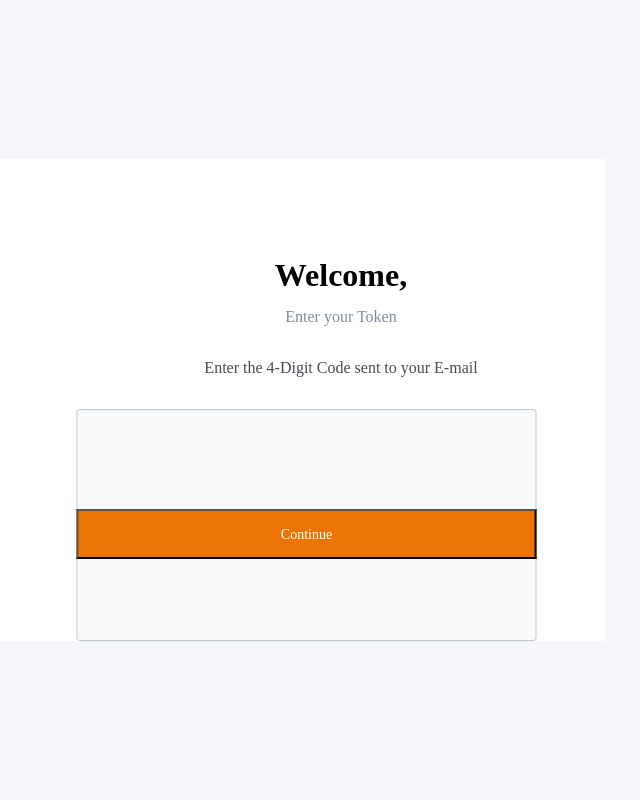
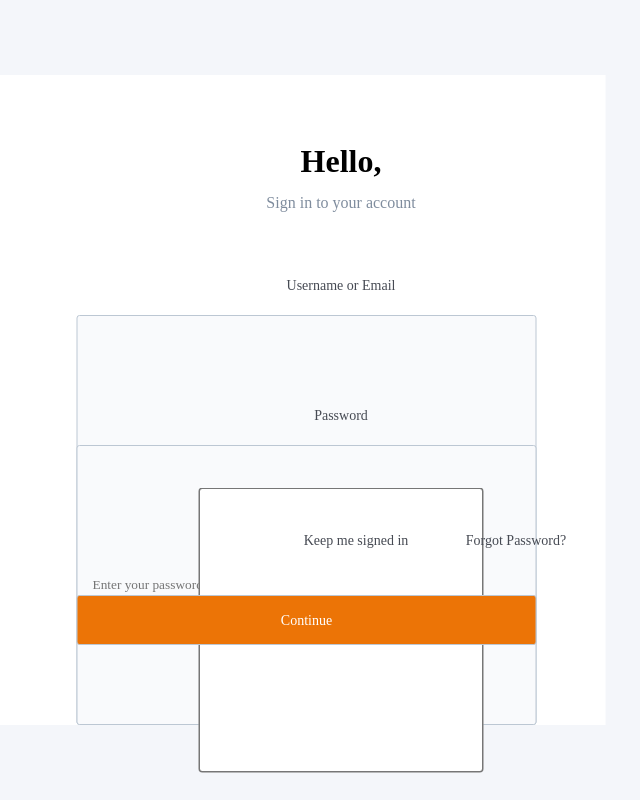
Before and after one commit to skkyfallen/LaundRun, a React (Create React App) app: page / in a window 1280 px wide. Shown: the whole page, without its empty margins (339-979 px from the left). Built offline with nearby package versions, Linux system fonts and the light colour scheme.

Commit message:
Finished Admin Account Pages

```diff
--- a/src/App.js
+++ b/src/App.js
@@ -2,11 +2,12 @@ import logo from './logo.svg';
 import './App.css';
 import AdminPassword from "./UserControl/AdminPassword.jsx"
 import AdminToken from "./UserControl/AdminToken.jsx";
+import AdminLogin from "./UserControl/AdminLogin.jsx";
 
 function App() {
   return (
     <div className="App">
-    <AdminToken/>
+    <AdminLogin/>
     </div>
   );
 }
--- a/src/UserControl/AdminLogin.css
+++ b/src/UserControl/AdminLogin.css
@@ -0,0 +1,145 @@
+body {
+    background-color: #f4f6fa;
+    font-family: "Archivo";
+  }
+  * {
+    font-family: "Archivo";
+    box-sizing: border-box;
+    margin: 0;
+    padding: 0;
+    top: 0;
+    left: 0;
+    right: 0;
+    bottom: 0;
+  }
+  .password-container h1 {
+    position: absolute;
+    top: 70px;
+    left: 80px;
+    font-size: 32px;
+    font-weight: 700;
+    line-height: 32px;
+    letter-spacing: 1.1%;
+  }
+  .instruction {
+    color: #021c3e;
+    font-style: normal;
+    font-weight: 500;
+    line-height: 16px;
+    font-family: "Archivo";
+    font-size: 16px;
+    opacity: 0.5;
+    position: absolute;
+    top: 120px;
+    left: 80px;
+  }
+  .password-container {
+    background-color: #ffff;
+    display: flex;
+    align-items: center;
+
+    /* justify-content: center; */
+    position: absolute;
+    width: 609px;
+    height: 650px;
+    top: 50%;
+    left: 50%;
+    transform: translate(-50%, -50%);
+  }
+
+  .password-field {
+    font-family: "Archivo";
+    box-sizing: border-box;
+    position: absolute;
+    top: 240px;
+    left: 80px;
+    background: #f9fafc;
+    border: 1px solid #bcc7d3;
+    border-radius: 3px;
+    padding: 15px;
+    width: 460px;
+    transition: all 0.2s ease-in-out, 0.2s ease-in-out;
+  }
+  .password-field2 {
+    font-family: "Archivo";
+    box-sizing: border-box;
+    position: absolute;
+    top: 370px;
+    left: 80px;
+    background: #f9fafc;
+    border: 1px solid #bcc7d3;
+    border-radius: 3px;
+    padding: 15px;
+    width: 460px;
+    transition: all 0.2s ease-in-out, 0.2s ease-in-out;
+  }
+  .password-txt {
+    position: absolute;
+    top: -40px;
+  }
+  .password-label {
+    color: #464a53;
+    position: absolute;
+    top: 200px;
+    left: 80px;
+    font-size: 14px;
+    font-family: "Archivo";
+    font-style: normal;
+    font-weight: 400;
+    line-height: 22px;
+  }
+  .confirm-label {
+    color: #464a53;
+    position: absolute;
+    top: 330px;
+    left: 80px;
+    font-size: 14px;
+    font-family: "Archivo";
+    font-style: normal;
+    font-weight: 400;
+    line-height: 22px;
+  }
+  .continue-btn3 {
+    font-family: "Archivo";
+    font-style: normal;
+    font-weight: 400;
+    line-height: 15px;
+    font-size: 14px;
+    color: white;
+    position: absolute;
+    width: 460px;
+    background: #ec7406;
+    padding: 16px, 192px;
+    gap: 10px;
+    height: 50px;
+    top: 520px;
+    left: 80px;
+    border: 1px solid #bcc7d3;
+    border-radius: 3px;
+  }
+  .checkbox{
+    position: absolute;
+    top:460px;
+    left:80px;
+    transform:scale(1.5);
+  }
+  .check-text{
+    position: absolute;
+    top:455px;
+    left:110px;
+    color:#464a53;
+    font-size:14px;
+    font-weight:400px;
+    font-style:normal;
+    line-height:22px;
+  }
+  .forgot-text{
+    position: absolute;
+    top:455px;
+    left:430px;
+    color:#464a53;
+    font-size:14px;
+    font-weight:400px;
+    font-style:normal;
+    line-height:22px;
+  }
--- a/src/UserControl/AdminLogin.jsx
+++ b/src/UserControl/AdminLogin.jsx
@@ -0,0 +1,54 @@
+import React from "react";
+import { useState } from "react";
+import "./AdminLogin.css";
+const AdminLogin = () => {
+  const [values, setValues] = useState({
+    username: "",
+    password: "",
+  });
+  const handleUsernameChange = (event) => {
+    setValues({ ...values, username: event.target.value });
+  };
+  const handlePasswordChange = (event) => {
+    setValues({ ...values, Password: event.target.value });
+  };
+  const handleContinueClick = (event) => {
+    event.preventDefault();
+  };
+  return (
+    <div class="main">
+      <section className="password-container">
+        <h1 className="welcome">Hello,</h1>
+        <p className="instruction">Sign in to your account</p>
+        <form className="password-form">
+          <p className="password-label">Username or Email</p>
+          <input
+            type="password"
+            placeholder="Enter your username or email"
+            className="password-field"
+            name="password-field"
+            value={values.username}
+            onChange={handleUsernameChange}
+          />
+          <p className="confirm-label">Password</p>
+          <input
+            type="password"
+            placeholder="Enter your password"
+            className="password-field2"
+            name="confirm-field"
+            value={values.password}
+            onChange={handlePasswordChange}
+          />
+          <input type="checkbox" className="checkbox" />
+          <p className="check-text">Keep me signed in</p>
+          <p className="forgot-text">Forgot Password?</p>
+          <button className="continue-btn3" type="submit" onClick={handleContinueClick}>
+            Continue
+          </button>
+        </form>
+      </section>
+    </div>
+  );
+};
+
+export default AdminLogin;
--- a/src/UserControl/AdminPassword.css
+++ b/src/UserControl/AdminPassword.css
@@ -0,0 +1,119 @@
+body {
+  background-color: #f4f6fa;
+  font-family: "Archivo";
+}
+* {
+  font-family: "Archivo";
+  box-sizing: border-box;
+  margin: 0;
+  padding: 0;
+  top: 0;
+  left: 0;
+  right: 0;
+  bottom: 0;
+}
+.password-container h1 {
+  position: absolute;
+  top: 100px;
+  left: 80px;
+  font-size: 32px;
+  font-weight: 700;
+  line-height: 32px;
+  letter-spacing: 1.1%;
+}
+.instruction {
+  color: #021c3e;
+  font-style: normal;
+  font-weight: 500;
+  line-height: 16px;
+  font-family: "Archivo";
+  font-size: 16px;
+  opacity: 0.5;
+  position: absolute;
+  top: 160px;
+  left: 80px;
+}
+.password-container {
+  background-color: #ffff;
+  display: flex;
+  align-items: center;
+
+  /* justify-content: center; */
+  position: absolute;
+  width: 609px;
+  height: 599px;
+  top: 50%;
+  left: 50%;
+  transform: translate(-50%, -50%);
+}
+
+.password-field {
+  font-family: "Archivo";
+  box-sizing: border-box;
+  position: absolute;
+  top: 270px;
+  left: 80px;
+  background: #f9fafc;
+  border: 1px solid #bcc7d3;
+  border-radius: 3px;
+  padding: 15px;
+  width: 460px;
+  transition: all 0.2s ease-in-out, 0.2s ease-in-out;
+}
+.password-field2 {
+  font-family: "Archivo";
+  box-sizing: border-box;
+  position: absolute;
+  top: 400px;
+  left: 80px;
+  background: #f9fafc;
+  border: 1px solid #bcc7d3;
+  border-radius: 3px;
+  padding: 15px;
+  width: 460px;
+  transition: all 0.2s ease-in-out, 0.2s ease-in-out;
+}
+.password-txt {
+  position: absolute;
+  top: -40px;
+}
+.password-label {
+  color: #464a53;
+  position: absolute;
+  top: 240px;
+  left: 80px;
+  font-size: 14px;
+  font-family: "Archivo";
+  font-style: normal;
+  font-weight: 400;
+  line-height: 22px;
+}
+.confirm-label {
+  color: #464a53;
+  position: absolute;
+  top: 370px;
+  left: 80px;
+  font-size: 14px;
+  font-family: "Archivo";
+  font-style: normal;
+  font-weight: 400;
+  line-height: 22px;
+}
+.continue-btn3 {
+  font-family: "Archivo";
+  font-style: normal;
+  font-weight: 400;
+  line-height: 15px;
+  font-size: 14px;
+  color: white;
+  position: absolute;
+  width: 460px;
+  background: #ec7406;
+  padding: 16px, 192px;
+  gap: 10px;
+  height: 50px;
+  top: 500px;
+  left: 80px;
+  border: 1px solid #bcc7d3;
+  border-radius: 3px;
+}
--- a/src/UserControl/AdminPassword.jsx
+++ b/src/UserControl/AdminPassword.jsx
@@ -0,0 +1,51 @@
+import React from "react";
+import { useState } from "react";
+import "./AdminPassword.css";
+const AdminPassword = () => {
+  const [values, setValues] = useState({
+    password: "",
+    confirmPassword: "",
+  });
+  const handlePasswordChange = (event) => {
+    setValues({ ...values, password: event.target.value });
+  };
+  const handleConfirmPasswordChange = (event) => {
+    setValues({ ...values, confirmPassword: event.target.value });
+  };
+  const handleContinueClick = (event) => {
+    event.preventDefault();
+  };
+  return (
+    <div class="main">
+      <section className="password-container">
+        <h1 className="welcome">Welcome,</h1>
+        <p className="instruction">Create your password</p>
+        <form className="password-form">
+          <p className="password-label">Password</p>
+          <input
+            type="password"
+            placeholder="Enter your password"
+            className="password-field"
+            name="password-field"
+            value={values.password}
+            onChange={handlePasswordChange}
+          />
+          <p className="confirm-label">Re-Enter Password</p>
+          <input
+            type="password"
+            placeholder="Re-Enter your password"
+            className="password-field2"
+            name="confirm-field"
+            value={values.confirmPassword}
+            onChange={handleConfirmPasswordChange}
+          />
+          <button className="continue-btn3" type="submit" onClick={handleContinueClick}>
+            Continue
+          </button>
+        </form>
+      </section>
+    </div>
+  );
+};
+
+export default AdminPassword;
--- a/src/UserControl/AdminToken.css
+++ b/src/UserControl/AdminToken.css
@@ -3,7 +3,7 @@ body {
   font-family: "Archivo";
 }
 * {
-  font-family:"Archivo";
+  font-family: "Archivo";
   box-sizing: border-box;
   margin: 0;
   padding: 0;
@@ -47,12 +47,12 @@ body {
 }
 label {
   color: #464a53;
-   position: absolute;
+  position: absolute;
   left: 80px;
   top: 200px;
 }
 .form-field {
-  font-family: 'Archivo';
+  font-family: "Archivo";
   box-sizing: border-box;
   position: absolute;
   top: 250px;
@@ -60,28 +60,29 @@ label {
   background: #f9fafc;
   border: 1px solid #bcc7d3;
   border-radius: 3px;
-  padding:15px;
-  width:460px;
-  transition:all 0.2s ease-in-out, 0.2s ease-in-out;
+  padding: 15px;
+  width: 460px;
+  transition: all 0.2s ease-in-out, 0.2s ease-in-out;
 }
-.form-field:focus{
+.form-field:focus {
 }
-.form-field:focus::placeholder{
-
+.form-field:focus::placeholder {
 }
-.continue-btn{
-  font-family: 'Archivo';
+.continue-btn {
+  font-family: "Archivo";
   font-style: normal;
-  font-weight:400;
+  font-weight: 400;
   line-height: 15px;
-  font-size:14px;
-  color:white;
-  position:absolute;
+  font-size: 14px;
+  color: white;
+  position: absolute;
   width: 460px;
-  background:#ec7406;
-  padding:16px, 192px;
-  gap:10px;
-  height:50px;
-  top:350px;
-  left:80px;
+  background: #ec7406;
+  padding: 16px, 192px;
+  gap: 10px;
+  height: 50px;
+  top: 350px;
+  left: 80px;
+  border: 1px solid #bcc7d3;
+  border-radius: 3px;
 }
```
